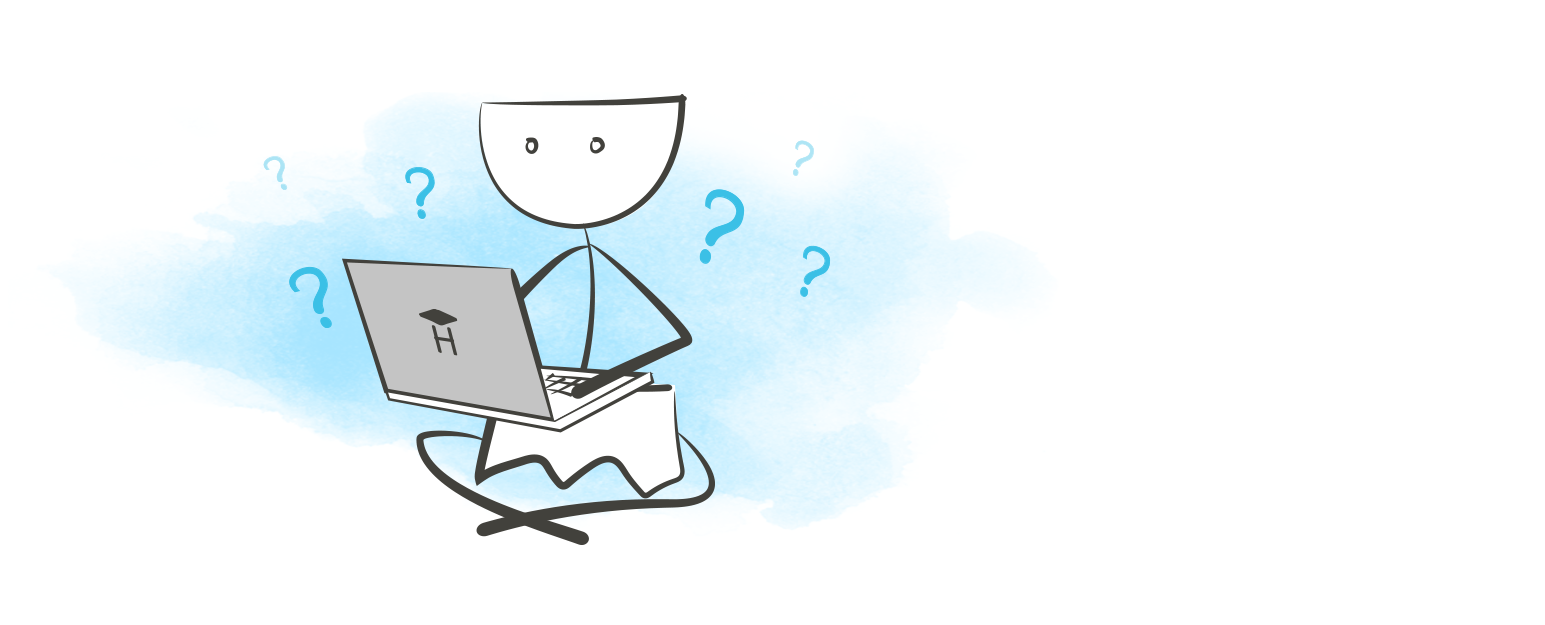
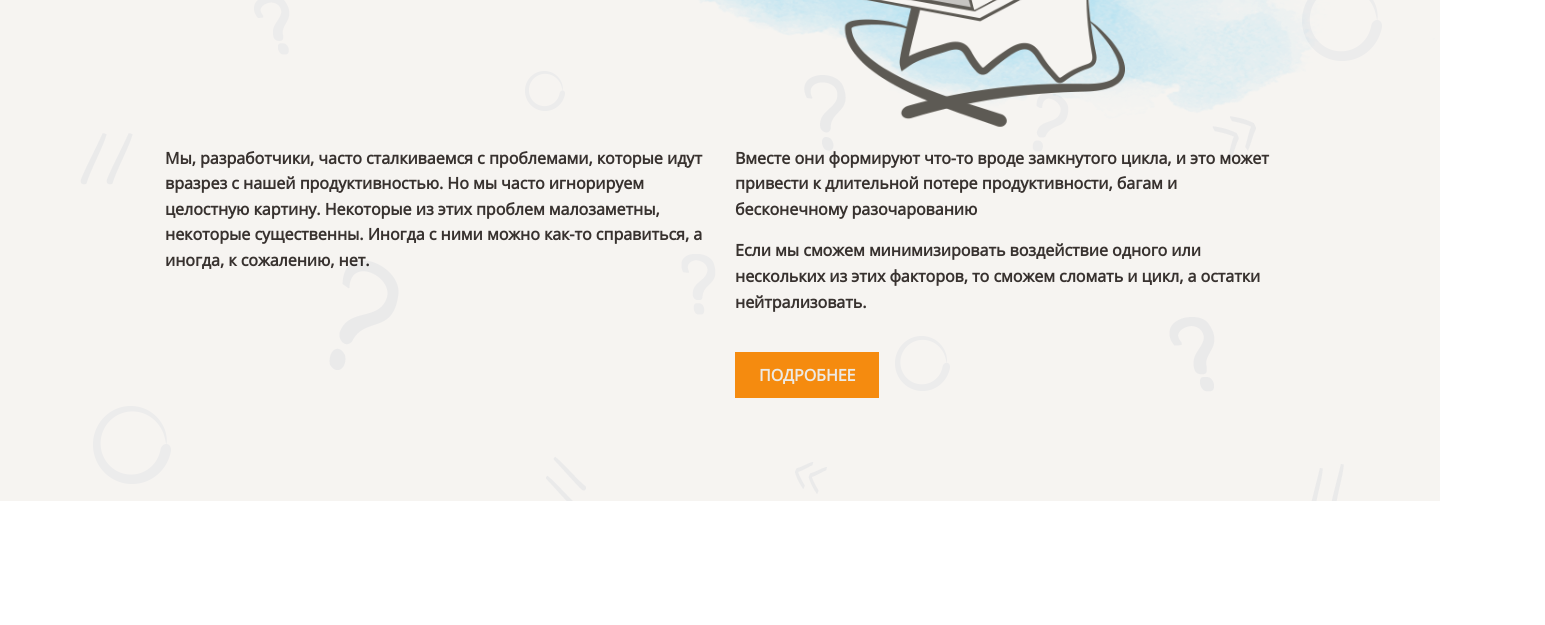
Before and after one commit to MaishevK/layout-designer-project-58, a website: page src/index.html in a window 1280 px wide. Shown: the part 413-1038 px from the top of the page, 1545 px wide, since content can reach past the window. Drawn offline with Linux system fonts and the light colour scheme.

Commit message:
fix srs/styles/style.css

```diff
--- a/src/styles/style.css
+++ b/src/styles/style.css
@@ -30,14 +30,17 @@
 }
 
 .font {
-  font: "OpenSans-Regular" 16px/1.6em var(--dark), sans-serif;
+  font-family: "OpenSans-Regular", sans-serif;
+  font-size: 16px;
+  line-height: 1.6em;
+  color: var(--dark);
 }
 
-.h-font {
-  font-family: Neucha, sans-serif;
+.m-0 {
+  margin: 0;
 }
 
-.fs-16px {
+.fs-16 {
   font-size: 16px;
 }
 
@@ -53,6 +56,11 @@
   line-height: 1.2em;
 }
 
+.h-font {
+  font-family: Neucha, sans-serif;
+  font-weight: 400;
+  line-height: 1.2em;
+}
 .h1-fs {
   font-size: 72px;
 }
@@ -65,11 +73,109 @@
   font-size: 34px;
 }
 
+.z-1 {
+  position: relative;
+  z-index: 100;
+}
+
+.z-3 {
+  position: relative;
+  z-index: 300;
+}
+
+.tdec-none {
+  text-decoration: none;
+}
+
+.fw-bold {
+  font-weight: 700;
+}
+
+.body-header {
+  position: absolute;
+
+  display: block;
+}
+
 .section {
-  width: 1110px;
-  padding: 100px 0;
+  height: 914px;
+  width: 1440px;
+}
+
+.content {
+  padding: 100px 165px;
 }
 
 .section-text-align {
   text-align: center;
 }
+
+.body-header::before {
+  position: absolute;
+  top: 0;
+  z-index: 200;
+
+  display: block;
+  width: 1440px;
+  height: 914px;
+
+  background-image: var(--background-image);
+  background-color: var(--bright);
+  background-repeat: no-repeat;
+  background-size: cover;
+  opacity: 0.1;
+
+  content: "";
+}
+
+.center {
+  width: max-content;
+  margin: 0 auto;
+}
+
+.orange {
+  color: var(--main);
+}
+
+.body-header .text {
+  position: relative;
+}
+
+.content .image {
+  position: absolute;
+  top: 55px;
+  right: -105px;
+
+  height: 525px;
+
+  opacity: 0.9;
+}
+
+.text {
+  position: absolute;
+  top: 178px;
+
+  width: 1110px;
+}
+
+.text .p-1 {
+  width: 540px;
+}
+
+.p-2 {
+  position: relative;
+  top: 34px;
+  left: 570px;
+
+  width: 540px;
+}
+
+.button {
+  position: relative;
+  top: 32px;
+
+  padding: 12px 24px;
+
+  background-color: var(--main);
+  color: var(--lite);
+}
```
